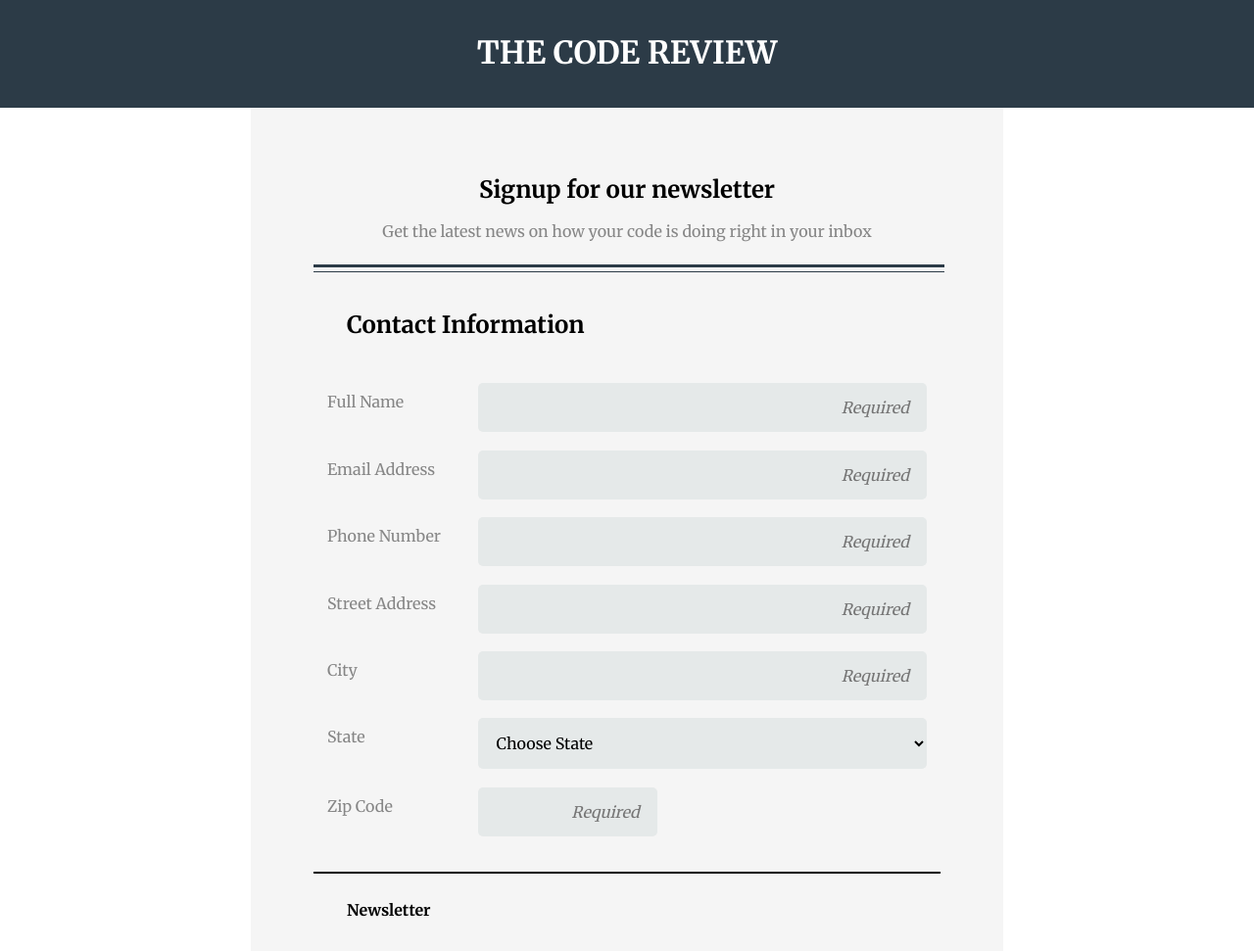
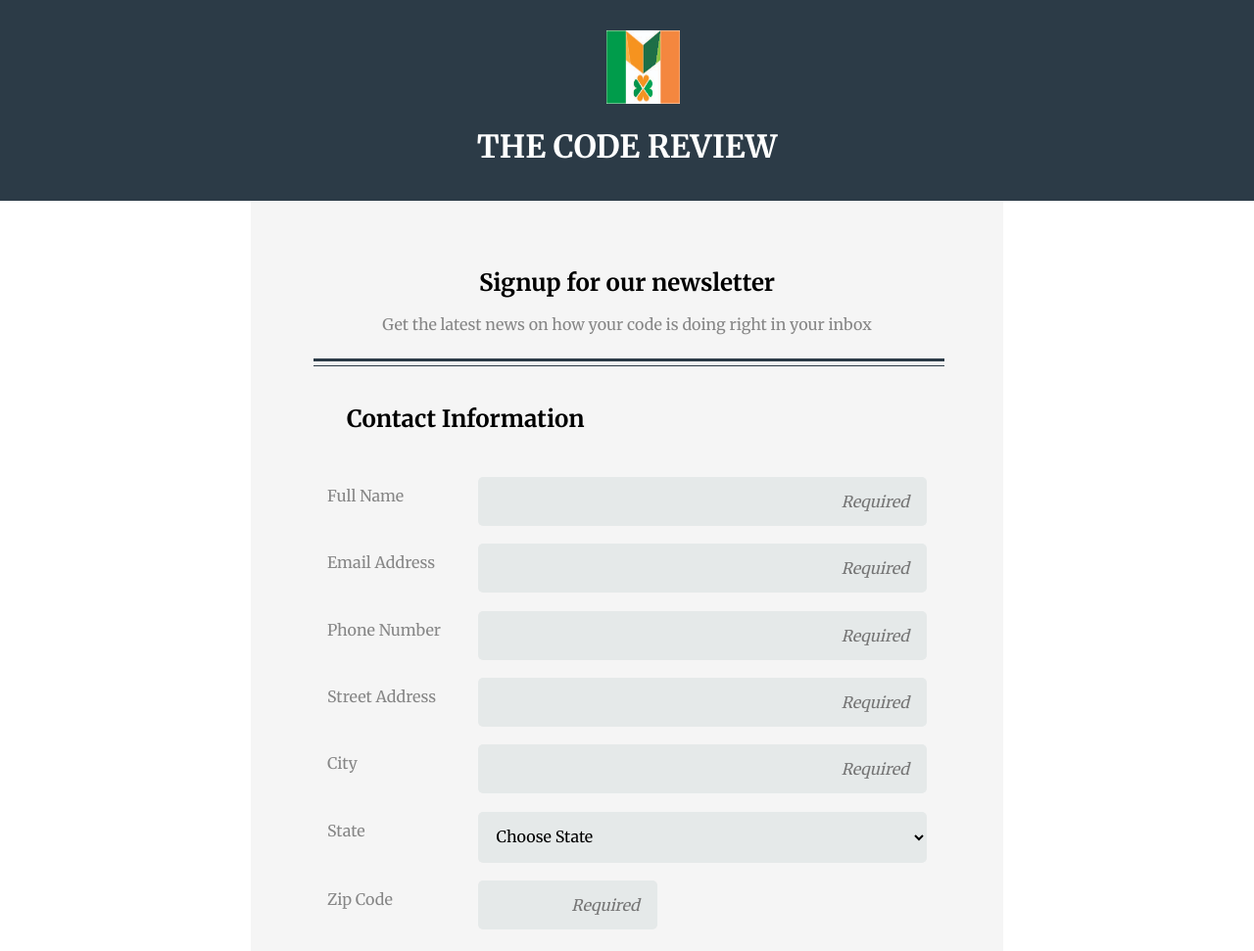
Before and after one commit to DavidMurphyedm/Team-Treehouse-Project-3, a plain HTML site: page index.html in a window 1280 px wide. Shown: the top 971 px of the page at 98% size. Drawn offline with Linux system fonts and the light colour scheme.

Commit message:
Add files via upload

```diff
--- a/css/style.css
+++ b/css/style.css
@@ -166,6 +166,13 @@ border: none;
 #zip {
 width: 50%;
 }
+.brand-logo {
+    width: 75px;
+    height: 75px;
+    margin-left: 2rem;
+    padding-top: 1rem;
+  }
+
 
 
 
--- a/index.html
+++ b/index.html
@@ -13,6 +13,7 @@
 </head>
 <body>
     <header>
+        <a href="https://davidmurphyedm.github.io/github.io/#home"><img src="images/Personal Brand Logo.jpg" alt="Back to home" class="brand-logo"></a>
         <h1>THE CODE REVIEW</h1>
     </header>
 
```
Also changed, not shown: images/Personal Brand Logo.jpg (added).
